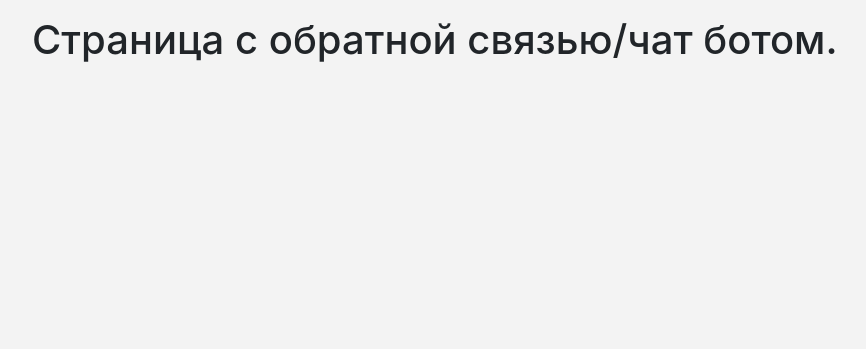
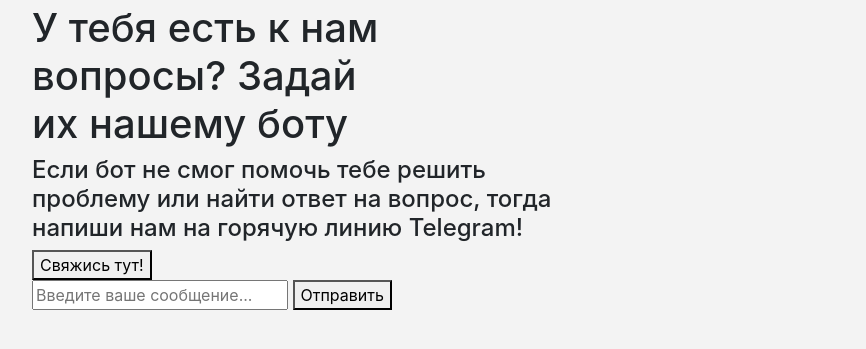
Before and after one commit to Harkt192/FlaskProjectYaL, a Flask app: page /feedback in a window 1280 px wide. Shown: the part 64-413 px from the top of the page, without its empty margins (53-919 px from the left). Run offline with Flask 3, Linux system fonts and the light colour scheme; some libraries are stand-ins or nearby versions.

Commit message:
01.05 Фидбэк(окно) коммит

```diff
--- a/main.py
+++ b/main.py
@@ -105,9 +105,22 @@ def mysites():
     return flask.render_template("mysites.html", title="My sites")
 
 
-@app.route("/feedback")
-def feedback():
-    return flask.render_template("feedback.html", title="Feedback")
+@app.route('/feedback', methods=['GET', 'POST'])
+def chat():
+    messages = []
+
+    if flask.request.method == 'POST':
+        user_message = flask.request.form.get('user_message')
+
+        if user_message:
+            messages.append({'sender': 'user', 'text': user_message})
+            if user_message == 'Привет':
+                bot_response = f"Здарова"
+            else:
+                bot_response = f'Я хз'
+            messages.append({'sender': 'bot', 'text': bot_response})
+
+    return flask.render_template('feedback.html', messages=messages)
 
 
 @app.route("/about")
--- a/templates/base.html
+++ b/templates/base.html
@@ -7,6 +7,7 @@
           integrity="sha384-Vkoo8x4CGsO3+Hhxv8T/Q5PaXtkKtu6ug5TOeNV6gBiFeWPGFN9MuhOf23Q9Ifjh"
           crossorigin="anonymous">
     <link rel="stylesheet" href="../static/css/style.css">
+    <link rel="stylesheet" href="../static/css/feedback.css">
     <title>{{ title }}</title>
 </head>
 <body>
--- a/templates/feedback.html
+++ b/templates/feedback.html
@@ -1,5 +1,32 @@
 {% extends "base.html" %}
 
 {% block content %}
-    <h1 style="margin-top: 2em">Страница с обратной связью/чат ботом.</h1>
+<div>
+    <h1>У тебя есть к нам<br/>
+        вопросы? Задай<br/>
+        их нашему боту</h1>
+
+    <h4>Если бот не смог помочь тебе решить<br/>
+        проблему или найти ответ на вопрос, тогда<br/>
+        напиши нам на горячую линию Telegram!</h4>
+
+    <button type="button" id="telegram-button">Свяжись тут!</button>
+</div>
+<div class="chat-container">
+    <div class="chat-messages">
+        {% for msg in messages %}
+        <div class="message {% if msg.sender == 'user' %}user-message{% else %}bot-message{% endif %}">
+            {{ msg.text }}
+        </div>
+        {% endfor %}
+    </div>
+    <form method="POST" action="/feedback" class="chat-input">
+        <input type="text"
+               name="user_message"
+               id="user-input"
+               placeholder="Введите ваше сообщение..."
+               required>
+        <button type="submit" id="send-button">Отправить</button>
+    </form>
+</div>
 {% endblock %}
```
